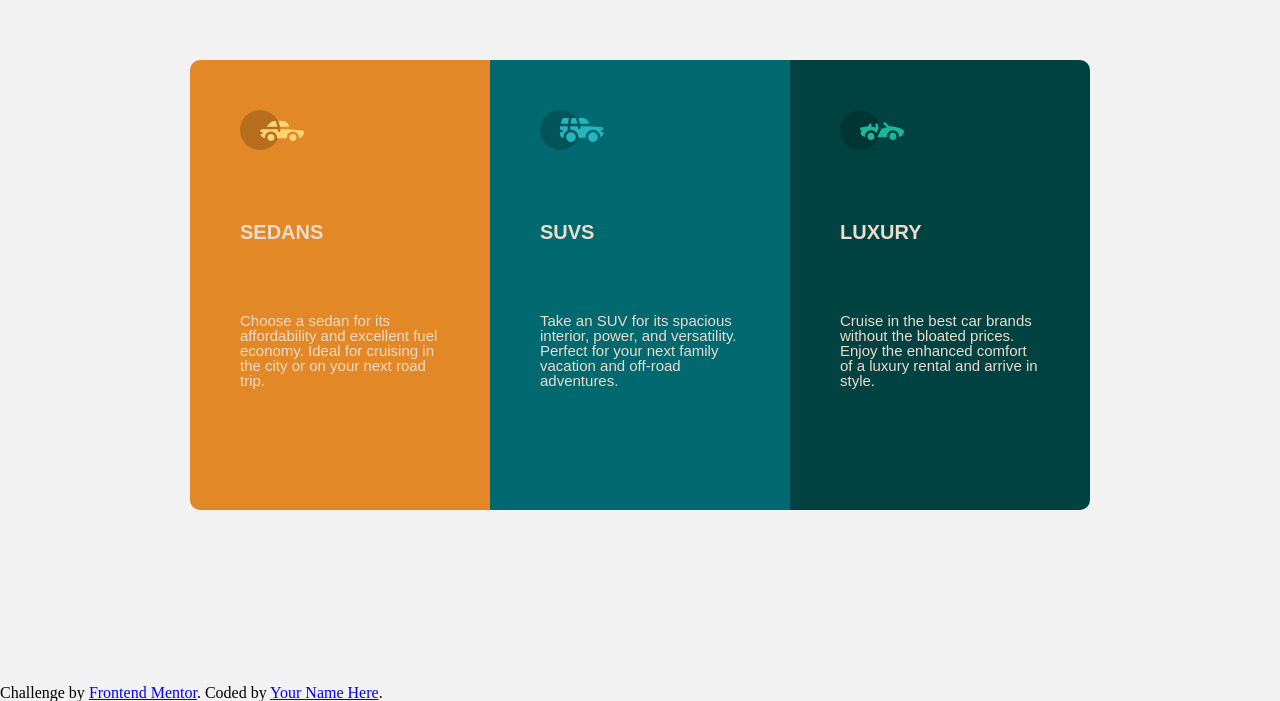
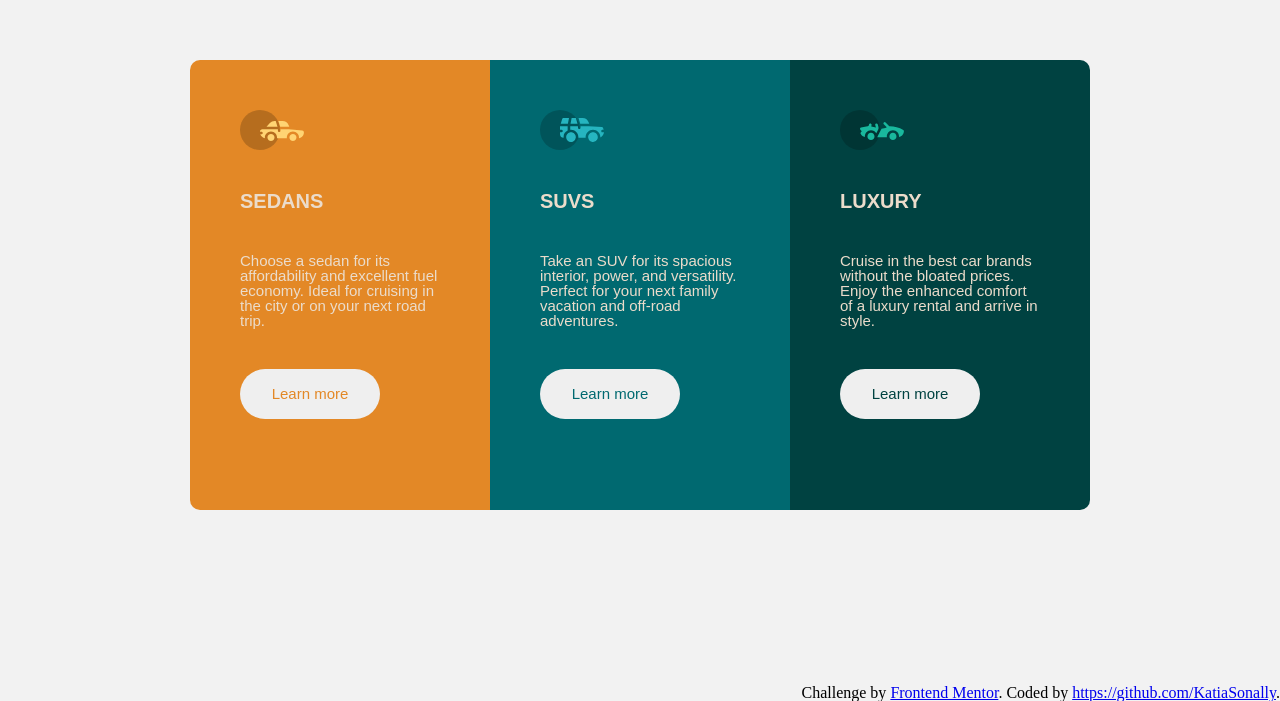
Before and after one commit to KatiaSonally/3-column-preview-card-component, a plain HTML site: page index.html in a window 1280 px wide. Shown: the part 115-816 px from the top of the page. Drawn offline with Linux system fonts and the light colour scheme.

Commit message:
Evoluindo o segundo projeto

```diff
--- a/index.html
+++ b/index.html
@@ -14,16 +14,19 @@
             <img id="ilustração" src="icon-sedans.svg">
             <h2>SEDANS</h2>
             <p>Choose a sedan for its affordability and excellent fuel economy. Ideal for cruising in the city or on your next road trip.</p>
+            <input type="submit" value="Learn more" class="moreSedans">
           </li>
           <li class="suvs">
             <img id="ilustração" src="icon-suvs.svg">
             <h2>SUVS</h2>
             <p>Take an SUV for its spacious interior, power, and versatility. Perfect for your next family vacation and off-road adventures.</p>
+            <input type="submit" value="Learn more" class="moreSuvs">
           </li>
           <li class="luxury">
             <img id="ilustração" src="icon-luxury.svg">
             <h2>LUXURY</h2>
             <p>Cruise in the best car brands without the bloated prices. Enjoy the enhanced comfort of a luxury rental and arrive in style.</p>
+            <input type="submit" value="Learn more" class="moreLuxury">
           </li>
         </ul>
       </div>
@@ -31,7 +34,7 @@
 
     <div class="attribution">
       Challenge by <a href="https://www.frontendmentor.io?ref=challenge" target="_blank">Frontend Mentor</a>.
-      Coded by <a href="#">Your Name Here</a>.
+      Coded by <a href="#">https://github.com/KatiaSonally</a>.
     </div>
   </body>
 </html>
--- a/style.css
+++ b/style.css
@@ -9,6 +9,11 @@ body {
     flex-direction: row;
     justify-content: center;
     align-items: center;
+}
+
+#ilustração {
+    justify-self: left;
+
 }
 
 .produtos {
@@ -53,7 +58,39 @@ body {
     border-radius: 0 10px 10px 0;
 }
 
-#ilustração {
-    justify-self: left;
+.moreSedans {
+    width: 70%;
+    height: 50px;
+    border-radius: 40px;
+    border-color:#E38826;
+    color: #E38826;
+    font-size: 15px;
+    text-align: center;
+    border: none;
+}
 
+.moreSuvs {
+    width: 70%;
+    height: 50px;
+    border-radius: 40px;
+    border-color:#006970;
+    color:#006970;
+    font-size: 15px;
+    text-align: center;
+    border: none;
 }
+
+.moreLuxury {
+    width: 70%;
+    height: 50px;
+    border-radius: 40px;
+    border-color:#004241;
+    color:#004241;
+    font-size: 15px;
+    text-align: center;
+    border: none;
+}
+
+.attribution {
+    text-align: right;
+}
```
Also changed, not shown: desktop-design.jpg (added).
